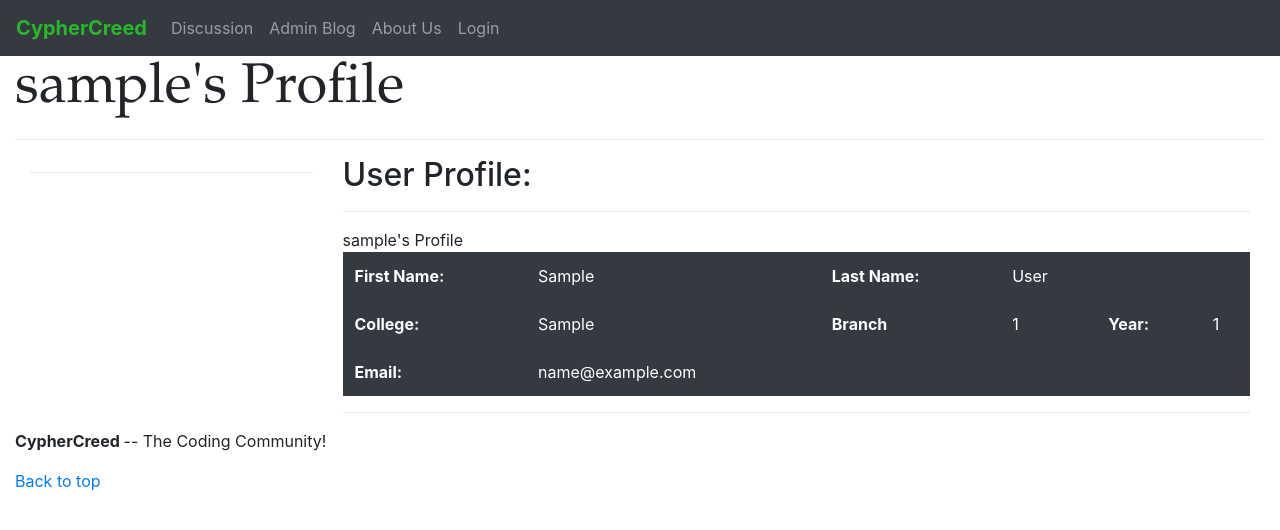
After one commit to devaljain1998/cyphercreedsite, a Django app: page /profile/user/1/ in a window 1280 px wide. The commit adds this page. Shown: the top 530 px of the page. Run offline with Django 3.2, Linux system fonts and the light colour scheme; tables that the repository leaves empty hold one stand-in row (values such as "Sample post"); parts of the project's set-up code (start-up, migrations or seed data) failed here and were passed over; some libraries are stand-ins or nearby versions.

Commit message:
Answer Functionality resolved, Profile section work started

```diff
--- a/discussion/forms.py
+++ b/discussion/forms.py
@@ -20,3 +20,8 @@ class AnswerForm(forms.ModelForm):
     class Meta:
         model = Answer
         fields = ['content']
+
+    def __init__(self,author,question,*args,**kwargs):
+        self.user = author
+        self.question = question
+        super().__init__(*args,**kwargs)
--- a/templates/base.html
+++ b/templates/base.html
@@ -31,7 +31,7 @@
                 <!-- <div class="clearfix"> -->
                 <li class="nav-item">
                     {% if user.is_authenticated %} <!-- <span class="float-right"> -->
-                     <a class="nav-link" href="#"> {{user.username}}'s Profile </a> <!-- </span> -->
+                     <a class="nav-link" href=" {# % url 'userprofile' pk=profile.id % #} "> {{user.username}}'s Profile </a> <!-- </span> -->
                     {% else %}
                     <a class="nav-link" href="{% url 'login' %}"> Login </a>
                     {% endif %}
--- a/templates/discussion/answer_create.html
+++ b/templates/discussion/answer_create.html
@@ -12,7 +12,7 @@
     {% if form.errors %}
     <h4 class="alert alert-primary alert-warning" role="alert">Errors:<br> {{form.errors}}  <hr></h4>
     {% endif %}
-    <form action='.' method="POST">
+    <form action="" method="POST">
         {% csrf_token %}
         {{form.as_p}}
         <input type="submit">
--- a/templates/discussion/forum.html
+++ b/templates/discussion/forum.html
@@ -6,7 +6,7 @@
 Discussion Forum:
 </h1>
 {% endblock %}
-
+{% load markdownify %}
 {% block content %}
     <h2 class="alert-heading"> Questions </h2>  <hr>
     <p><span><a href=" {% url 'add_question' %} " >Ask!</a></span></p>
@@ -14,7 +14,7 @@ Discussion Forum:
         <div class="blog-post">
             <h3 class="blog-post-title"><a href=" {% url 'question_detail' pk=question.id %} ">{{question.title}}</a> </h3>
             <p class="blog-post-meta"> {{question.created}} by <strong>{{question.user.username}}</strong></p>
-            <p> {{question.content}} </p>
+            <p> {{question.content|markdownify}} </p>
         </div>
         {% for tag in question.tags.all %}
             <span><a class="badge badge-info">{{tag.name}}</a> </span>
--- /dev/null
+++ b/templates/userprofile/profile.html
@@ -0,0 +1,36 @@
+{% extends 'base.html' %}
+{% block title %} {{profile.user.username}}'s Profile {% endblock %}
+
+{% block header %}
+    <h1 class="display-4" style="font-family: x-locale-heading-primary,zillaslab,Palatino,Palatino Linotype,x-locale-heading-secondary,serif;">
+        {{profile.user.username}}'s Profile
+    </h1>
+{% endblock %}
+
+{% block content %}
+    <h2 class="alert-heading"> User Profile: </h2>  <hr>
+    {{profile}}
+    <div>
+            <!-- class="table-responsive" -->
+        <table class="table table-dark table-borderless">
+            <tr>
+                <th>First Name:</th>
+                <td> {{profile.user.first_name}} </td>
+                <th>Last Name:</th>
+                <td> {{profile.user.last_name}} </td>
+            </tr>
+            <tr>
+                <th>College:</th>
+                <td> {{profile.college}} </td>
+                <th>Branch</th>
+                <td> {{profile.branch}} </td>
+                <th>Year:</th>
+                <td> {{profile.year}} </td>
+            </tr>
+            <tr>
+                <th>Email:</th>
+                <td> {{profile.user.email}} </td>
+            </tr>
+        </table>
+    </div>
+{% endblock %}
--- a/userprofile/forms.py
+++ b/userprofile/forms.py
@@ -17,3 +17,8 @@ class ProfileRegistrationForm(forms.ModelForm):
 class LoginForm(forms.Form):
     username = forms.CharField()
     password = forms.CharField(widget=forms.PasswordInput())
+
+class UserEdit(forms.ModelForm):
+    class Meta:
+        model = User
+        fields = ('first_name','last_name','email')
--- a/userprofile/models.py
+++ b/userprofile/models.py
@@ -1,6 +1,6 @@
 from django.db import models
 from django.contrib.auth.models import User
-
+from django.urls.base import reverse
 # Create your models here.
 
 class Profile(models.Model):
@@ -43,4 +43,7 @@ class Profile(models.Model):
 
 
     def __str__(self):
-        return f'{{username}}\'s Profile'
+        return f'{self.user.username}\'s Profile'
+
+    def get_absolute_url(self):
+        return reverse('userprofile',{'pk':self.user.id})
--- a/userprofile/urls.py
+++ b/userprofile/urls.py
@@ -14,6 +14,7 @@ urlpatterns = [
 
     #path('login/',views.LoginView,name='login')
     path('register/', views.register, name='register'),
+    path('user/<pk>/',views.user_profile,name='userprofile')
     #path('edit/', views.edit, name='edit'),
     #Activity
 ]
--- a/userprofile/views.py
+++ b/userprofile/views.py
@@ -6,7 +6,7 @@ from django.shortcuts import get_object_or_404
 from django.views.decorators.http import require_POST
 from django.contrib.auth.models import User
 from .models import Profile
-from .forms import ProfileRegistrationForm, UserRegistrationForm, LoginForm
+from .forms import *
 from django.http import HttpResponse
 
 # Create your views here.
@@ -53,3 +53,25 @@ def register(request):
         user_form = UserRegistrationForm()
         profile_form = ProfileRegistrationForm()
     return render(request,'registration/register.html',{'user_form':user_form,'profile_form':profile_form})
+
+def user_profile(request, pk):
+    profile = get_object_or_404(Profile,pk=pk)
+    return render(request,'userprofile/profile.html',{'profile':profile})
+
+def profile_edit(request, pk):
+    #profile = get_object_or_404(Profile, pk=pk)
+    if request.method == 'POST':
+        user_form = UserEditForm(request.POST)
+        profile_form = ProfileRegistrationForm(request.POST)
+        if user_form.is_valid() and profile_form.is_valid():
+            user = User()
+            profile = Profile()
+            cdu = user_form.cleaned_data
+            cdp = profile_form.cleaned_data
+        else:
+            messages.error(request,user_form.errors)
+            messages.error(request,profile_form.errors)
+    else:
+        user_form = UserEditForm()
+        profile_form = ProfileRegistrationForm()
+    return render(request,'userprofile/edit.html',{'user_form':user_form,'profile_form':profile_form})
```
Also changed, not shown: discussion/views.py (+8 -5 lines).
